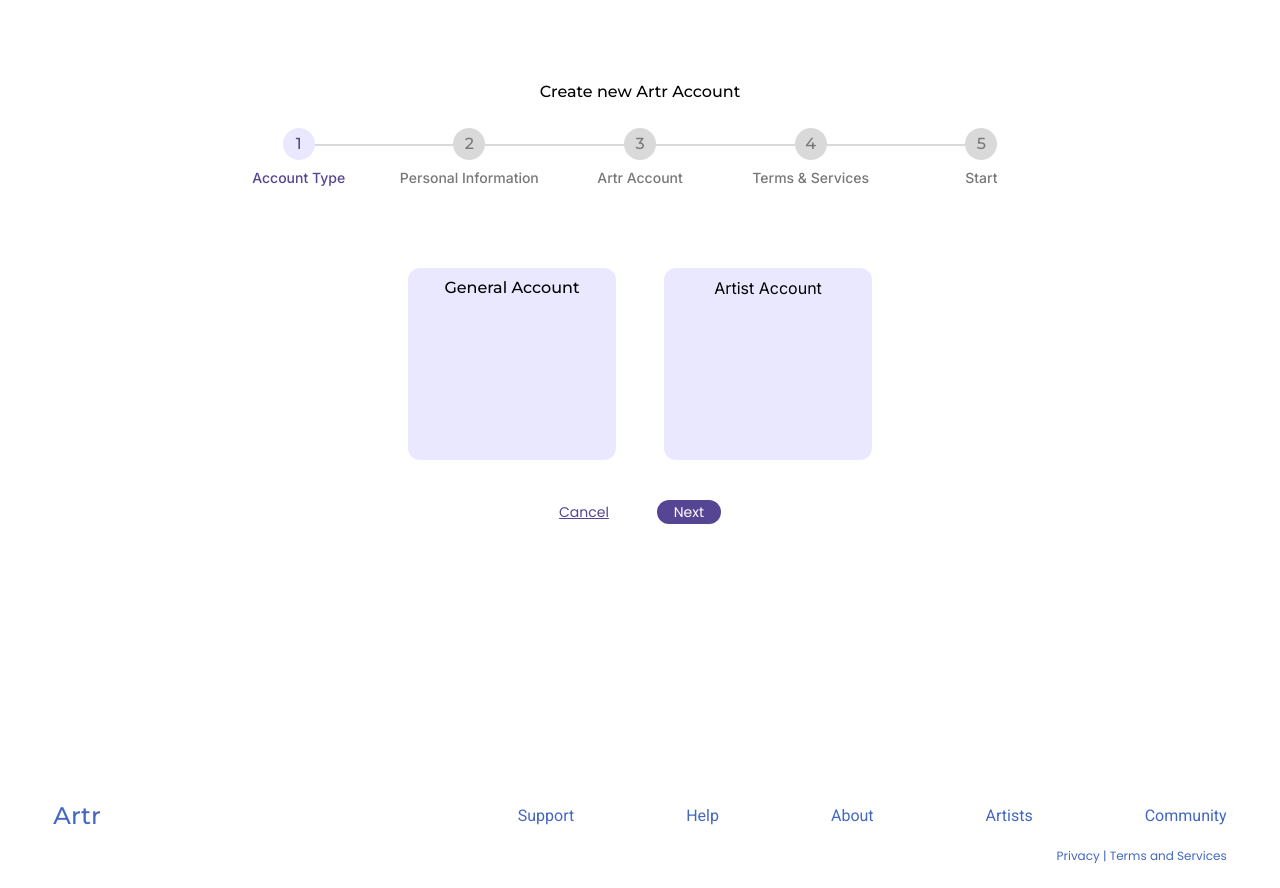
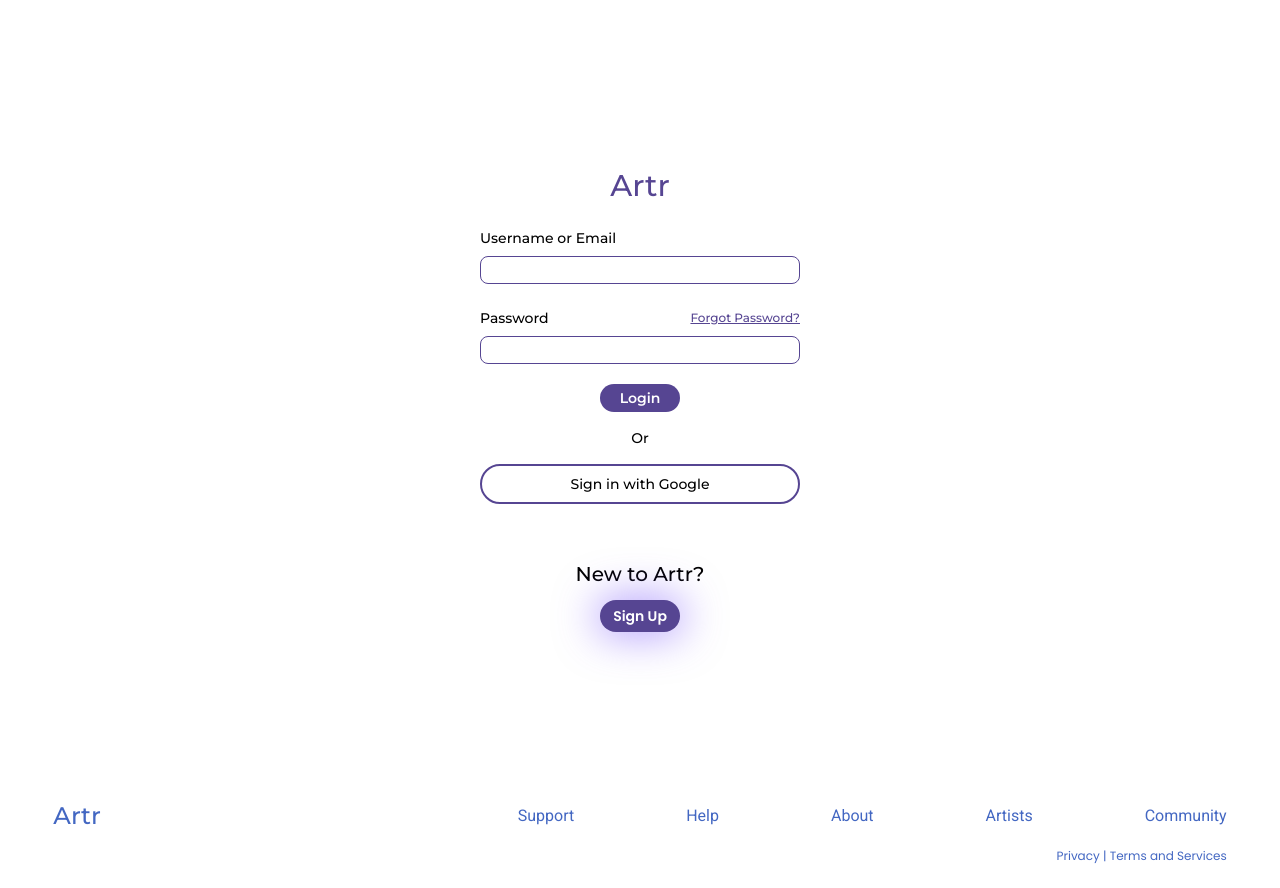
Before and after one commit to ArtrOfficial/Artr, a Next.js app in the folder artr/: page / in a window 1280 px wide. Built offline with nearby package versions, Linux system fonts and the light colour scheme.

Commit message:
finally figured out routing

```diff
--- a/artr/app/src/components/Footer.js
+++ b/artr/app/components/Footer.js
@@ -1,6 +1,4 @@
 import React from 'react';
-import Image from 'next/image';
-import footer_art from '../../public/footer_art.png';
 
 function Footer() {
   return (
--- a/artr/app/page.js
+++ b/artr/app/page.js
@@ -1,12 +1,10 @@
 import SignIn from "./pages/SignIn";
-import SignUp from "./pages/SignUp";
-import Footer from "./src/components/Footer";
+import Footer from "./components/Footer";
 
 export default function Home() {
   return (
     <div>
-      {/* <SignIn /> */}
-      <SignUp />
+      <SignIn />
       <Footer />
     </div>
   );
--- a/artr/app/pages/SignIn.js
+++ b/artr/app/pages/SignIn.js
@@ -1,6 +1,5 @@
 import React from 'react';
 import Link from 'next/link';
-import Footer from '../src/components/Footer';
 
 function SignIn() {
   return (
@@ -42,37 +41,10 @@ function SignIn() {
         <div className='text-xl font-medium mb-3'>
           New to Artr?
         </div>
-        <Link href="/SignUp" className='bg-customPurple text-white rounded-2xl w-20 poppins-semibold text-sm py-1.5 px-2.5 shadow-lightPurple text-center'>
+        <Link href="/pages/SignUpPage" className='bg-customPurple text-white rounded-2xl w-20 poppins-semibold text-sm py-1.5 px-2.5 shadow-lightPurple text-center'>
             Sign Up
         </Link>
-
       </div>
-
-      {/* <div className='w-full'>
-        <div className='flex text-royalBlue items-center w-11/12 mx-auto'>
-          <div className='montserrat-med text-2xl mr-auto'>
-            Artr
-          </div>
-          <div className='flex space-x-4 sm:space-x-6 md:space-x-10 lg:space-x-28 roboto-reg text-base ml-auto'>
-            <button className='hover:underline'>Support</button>
-            <button className='hover:underline'>Help</button>
-            <button className='hover:underline'>About</button>
-            <button className='hover:underline'>Artists</button>
-            <button className='hover:underline'>Community</button>
-          </div>
-        </div>
-        <div className='text-royalBlue poppins-reg mt-4 text-xs w-full mb-6'>
-          <div className='flex items-center w-11/12 mx-auto'>
-            <div className='mr-auto'></div>
-            <button className='ml-auto hover:underline'>
-              Privacy | Terms and Services
-            </button>
-          </div>
-
-        </div>
-      </div> */}
-      {/* <Footer /> */}
-
     </div>
   );
 }
--- a/artr/app/pages/NewArtistProfile.js
+++ b/artr/app/pages/SignUpPage/NewArtistProfile.js
@@ -43,7 +43,6 @@ function NewArtistProfile() {
           maxLength={300}
         />
       </div>
-
       <div className='flex flex-col mx-auto w-11/12 mt-11'>
         <div className='poppins-med'>
           Social Media Links
@@ -105,7 +104,6 @@ function NewArtistProfile() {
           </div>
         </div>
       </div>
-
       <div className='flex flex-col mx-auto w-11/12 mt-11'>
         <div className='poppins-semibold text-2xl mb-2'>
           Commission Menu
@@ -148,7 +146,6 @@ function NewArtistProfile() {
               type="text"
               className='border w-full rounded-lg h-8'
             />
-
             <div className='montserrat-reg mt-2 mb-1'>
               Answer
             </div>
@@ -173,7 +170,6 @@ function NewArtistProfile() {
               type="text"
               className='border w-full rounded-lg h-8'
             />
-
             <div className='montserrat-reg mt-2 mb-1'>
               Answer
             </div>
--- a/artr/app/pages/SignUp.js
+++ b/artr/app/pages/SignUpPage/SignUp.js
@@ -1,8 +1,7 @@
 "use client"
 
 import React, { useState } from 'react';
-import ProgressBar from '../src/components/ProgressBar';
-import Footer from '../src/components/Footer';
+import ProgressBar from '../../components/ProgressBar';
 import SignUp1 from './SignUp1';
 import SignUp2 from './SignUp2';
 import SignUp3 from './SignUp3';
@@ -67,7 +66,6 @@ function SignUp() {
         )}
 
       </div>
-      {/* <Footer/> */}
     </div>
   );
 }
--- /dev/null
+++ b/artr/app/pages/SignUpPage/page.js
@@ -0,0 +1,8 @@
+import React from "react";
+import SignUp from "./SignUp";
+
+export default function Page() {
+  return(
+    <SignUp />
+  );
+}
```
Also changed, not shown: artr/app/components/ProgressBar.js (renamed from artr/app/src/components/ProgressBar.js), artr/app/pages/SignUpPage/SignUp1.js (renamed from artr/app/pages/SignUp1.js), artr/app/pages/SignUpPage/SignUp2.js (renamed from artr/app/pages/SignUp2.js), artr/app/pages/SignUpPage/SignUp3.js (renamed from artr/app/pages/SignUp3.js), artr/app/pages/SignUpPage/SignUp4.js (renamed from artr/app/pages/SignUp4.js).
